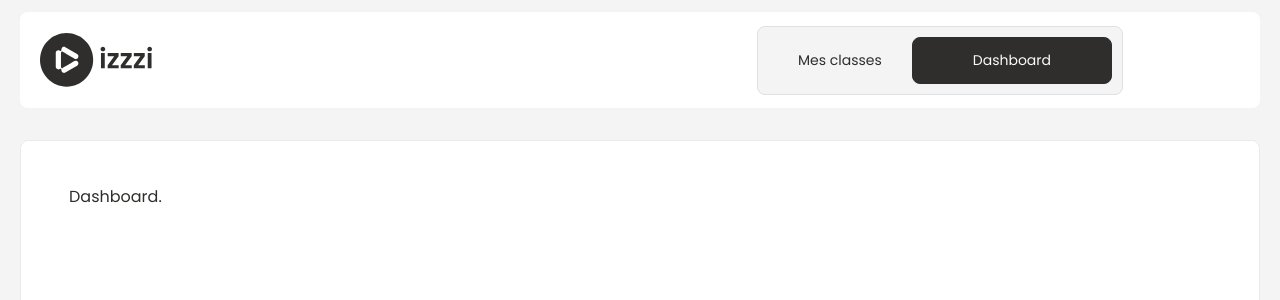
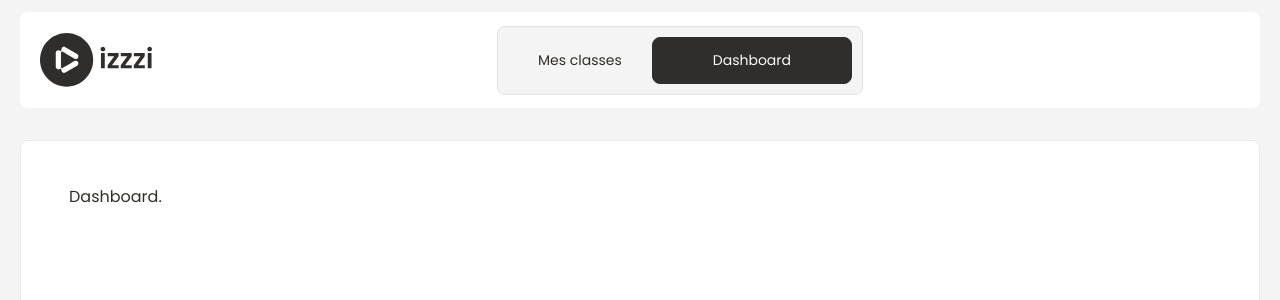
Before and after one commit to Karamelooo/ESGI-IZZZI, a Vue app in the folder front/: page /dashboard in a window 1280 px wide. Shown: the top 300 px of the page. Built offline with nearby package versions, Linux system fonts and the light colour scheme.

Commit message:
feat: logout button in header

```diff
--- a/front/src/components/page/Header.vue
+++ b/front/src/components/page/Header.vue
@@ -1,5 +1,5 @@
 <script lang="ts" setup>
-import { useRoute } from 'vue-router';
+import { useRoute, useRouter } from 'vue-router';
 import { useAuthStore } from '@stores/auth';
 import AdminNavBar from './AdminNavBar.vue';
 import NavBar from './NavBar.vue';
@@ -7,6 +7,7 @@ import Profile from './Profile.vue';
 import { isAdminRoute } from '@utils/route';
 
 const route = useRoute();
+const router = useRouter();
 const authStore = useAuthStore();
 
 const props = withDefaults(
@@ -25,6 +26,11 @@ const emit = defineEmits<{
 const openMobileMenu = () => {
   emit('openMobileMenu');
 };
+
+async function logout() {
+  await authStore.logout();
+  router.push('/');
+}
 </script>
 
 <template>
@@ -38,6 +44,10 @@ const openMobileMenu = () => {
     </div>
 
     <Profile v-if="authStore.isAuthenticated" />
+
+    <div v-if="authStore.isAuthenticated" class="header-logout">
+      <Button @click="logout">Déconnexion</Button>
+    </div>
   </header>
 </template>
 
@@ -48,13 +58,14 @@ const openMobileMenu = () => {
   margin: 1em 0;
   padding: 0 20px;
   border-radius: 8px;
+  gap: 32px;
   display: grid;
   position: fixed;
   top: 0;
   z-index: 500;
   align-self: center;
   justify-self: center;
-  grid-template-columns: repeat(auto-fit, minmax(0, 1fr));
+  grid-template-columns: auto 1fr auto auto;
   background-color: var(--white);
 }
 
@@ -68,6 +79,10 @@ const openMobileMenu = () => {
 
 .header-menu-mobile {
   display: none;
+}
+
+.header-logout {
+  margin: auto 0;
 }
 
 @media screen and (max-width: 768px) {
```
